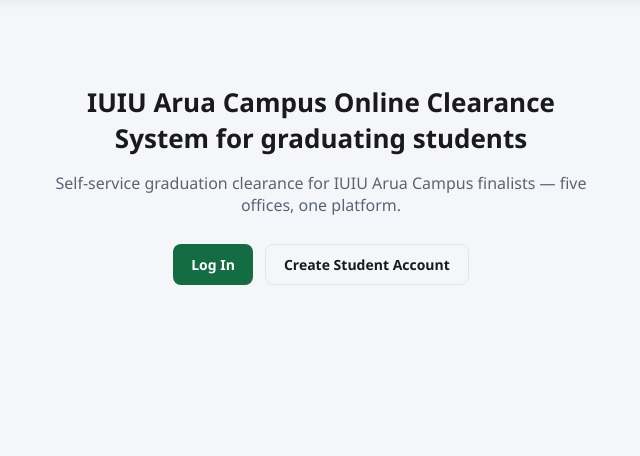
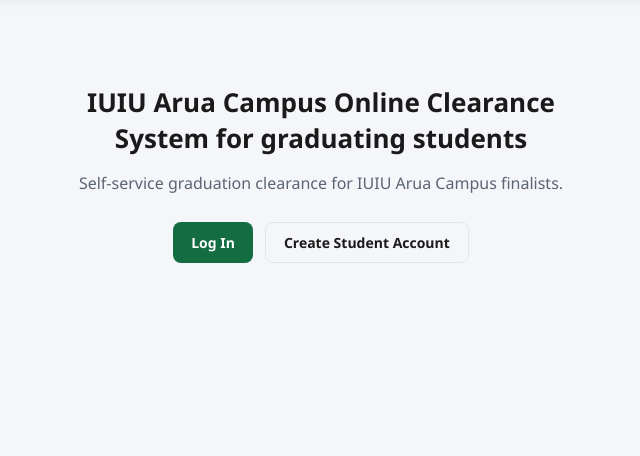
Before and after one commit to Ibrahim-19/iuiu-clearance-system, a Flask app: page / in a window 1280 px wide. Shown: the part 58-514 px from the top of the page, without its empty margins (319-959 px from the left). Run offline with Flask 3, Linux system fonts and the light colour scheme.

Commit message:
minor changes

```diff
--- a/app/templates/index.html
+++ b/app/templates/index.html
@@ -3,7 +3,7 @@
 {% block content %}
 <div style="max-width:560px;margin:60px auto;text-align:center;">
   <h1 style="font-size:26px;margin-bottom:6px;">{{ site_name }}</h1>
-  <p style="color:#5b6473;margin-bottom:28px;">Self-service graduation clearance for IUIU Arua Campus finalists — five offices, one platform.</p>
+  <p style="color:#5b6473;margin-bottom:28px;">Self-service graduation clearance for IUIU Arua Campus finalists.</p>
   <div style="display:flex;gap:12px;justify-content:center;flex-wrap:wrap;">
     <a class="btn btn-primary" href="{{ url_for('auth.login') }}">Log In</a>
     <a class="btn btn-outline" href="{{ url_for('auth.register') }}">Create Student Account</a>
```
